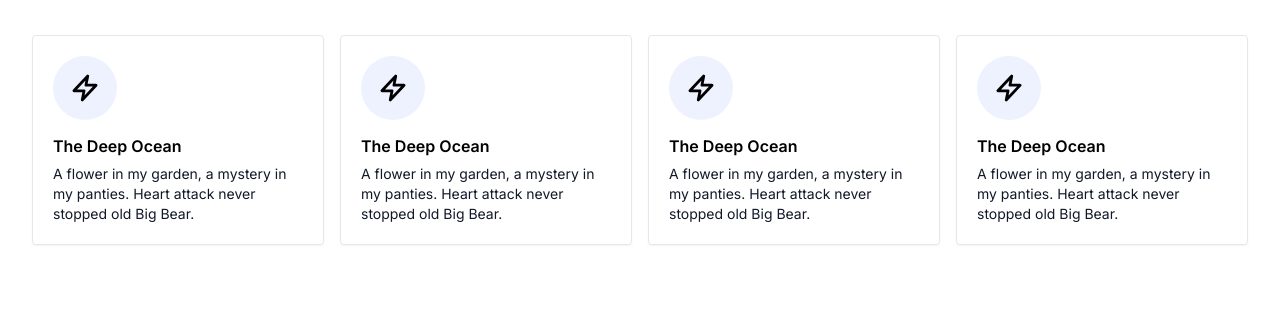
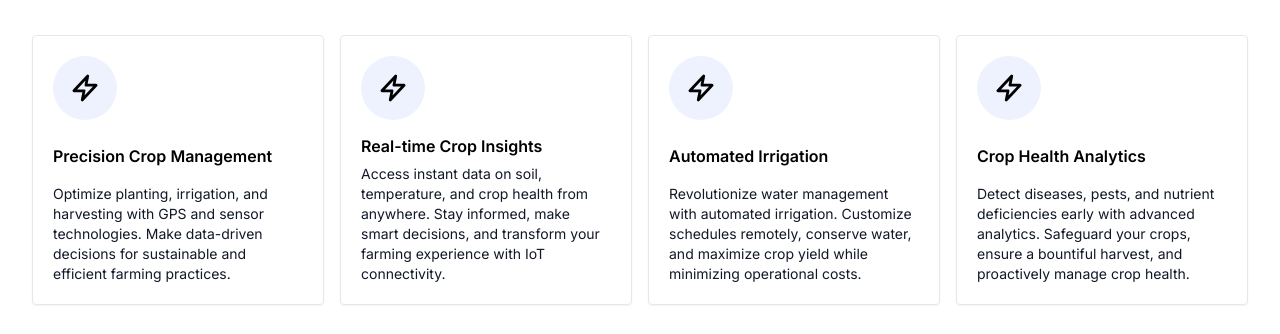
Before and after one commit to farhanzipp/desa-pintar, a React (Vite) app: page / in a window 1280 px wide. Shown: the part 900-1234 px from the top of the page. Built offline with nearby package versions, Linux system fonts and the light colour scheme.

Commit message:
fix: content

```diff
--- a/src/components/Features.jsx
+++ b/src/components/Features.jsx
@@ -34,14 +34,26 @@ const Features = () => {
                     </p>
                 </div>
                 <div className="grid gap-4 row-gap-5 sm:grid-cols-2 lg:grid-cols-4">
-                    <FeatureCard icon={iconDefault} title="The Deep Ocean" description="A flower in my garden, a mystery in my panties. Heart attack never
-                stopped old Big Bear." />
-                    <FeatureCard icon={iconDefault} title="The Deep Ocean" description="A flower in my garden, a mystery in my panties. Heart attack never
-                stopped old Big Bear." />
-                    <FeatureCard icon={iconDefault} title="The Deep Ocean" description="A flower in my garden, a mystery in my panties. Heart attack never
-                stopped old Big Bear." />
-                    <FeatureCard icon={iconDefault} title="The Deep Ocean" description="A flower in my garden, a mystery in my panties. Heart attack never
-                stopped old Big Bear." />
+                    <FeatureCard
+                        icon={iconDefault}
+                        title="Precision Crop Management"
+                        description="Optimize planting, irrigation, and harvesting with GPS and sensor technologies. Make data-driven decisions for sustainable and efficient farming practices."
+                    />
+                    <FeatureCard
+                        icon={iconDefault}
+                        title="Real-time Crop Insights"
+                        description="Access instant data on soil, temperature, and crop health from anywhere. Stay informed, make smart decisions, and transform your farming experience with IoT connectivity."
+                    />
+                    <FeatureCard
+                        icon={iconDefault}
+                        title=" Automated Irrigation"
+                        description="Revolutionize water management with automated irrigation. Customize schedules remotely, conserve water, and maximize crop yield while minimizing operational costs."
+                    />
+                    <FeatureCard
+                        icon={iconDefault}
+                        title=" Crop Health Analytics"
+                        description="Detect diseases, pests, and nutrient deficiencies early with advanced analytics. Safeguard your crops, ensure a bountiful harvest, and proactively manage crop health."
+                    />
                 </div>
             </div>
         </section>
```
